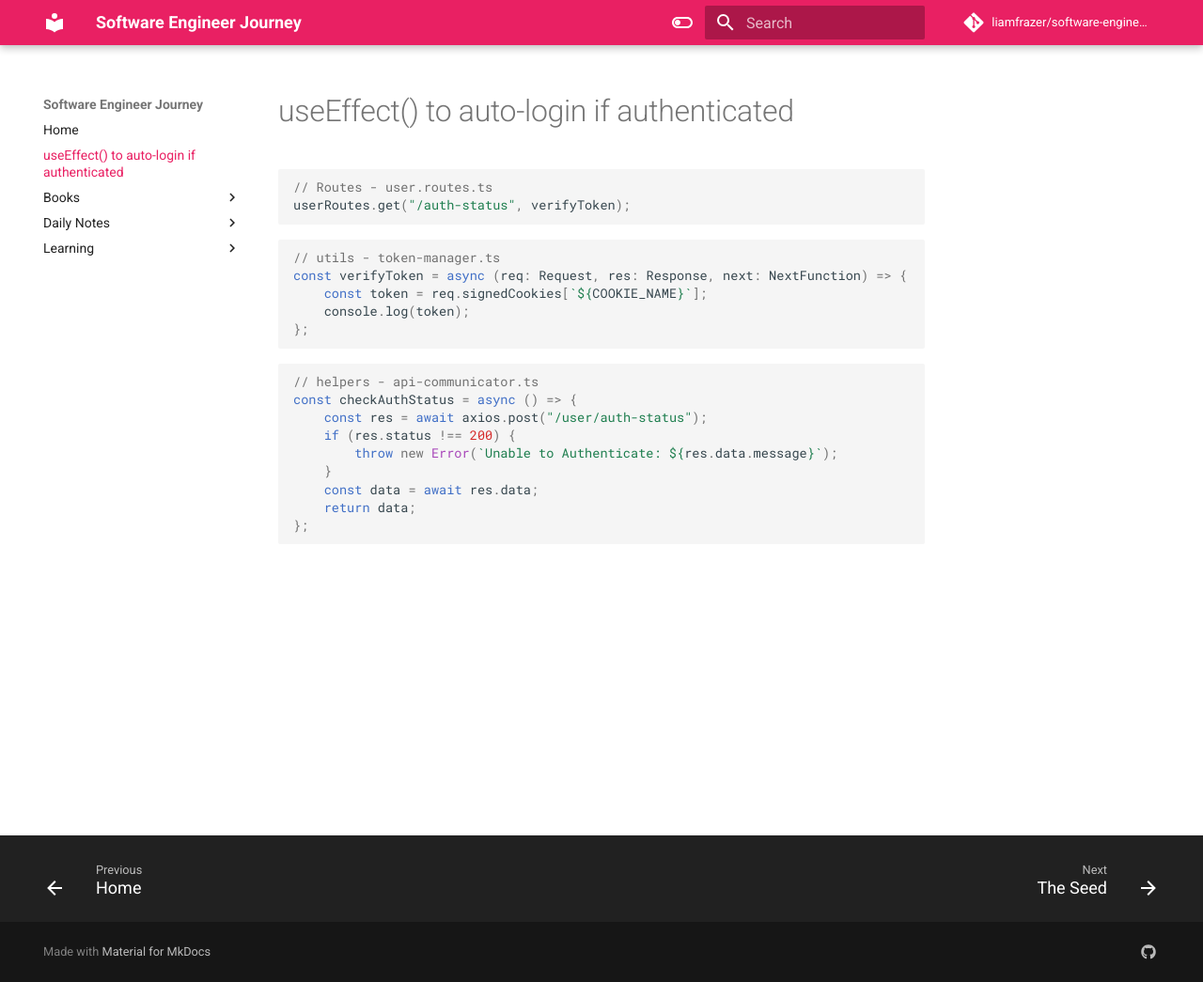
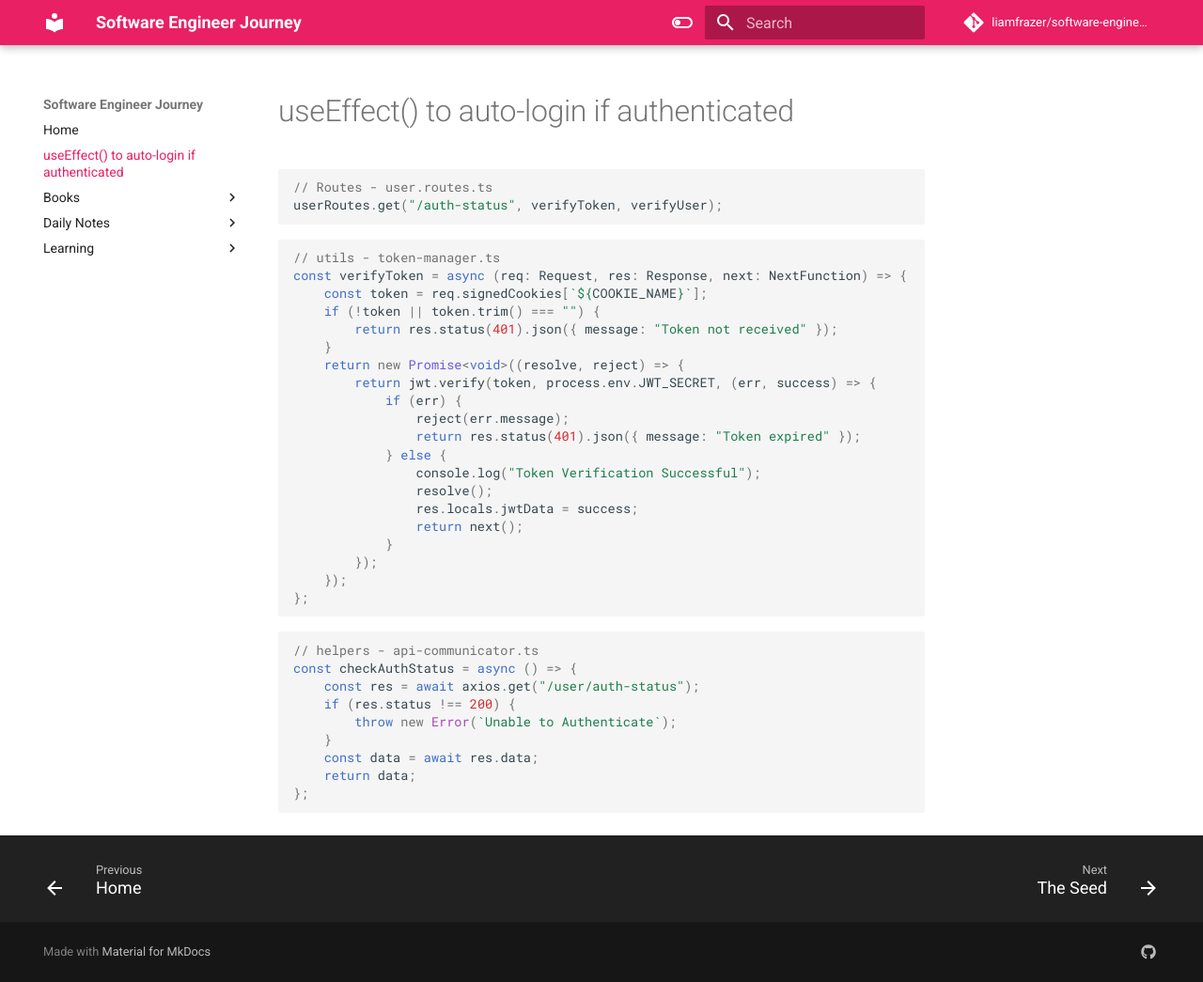
Before and after one commit to liamfrazer/software-engineer-journey, an MkDocs documentation site: the page built from docs/useEffect() to auto-login if authenticated.md, in a window 1280 px wide and 1045 px high. Shown: the whole window at 94% size. Built offline with MkDocs 1.6.1 and Material for MkDocs 9.7.7, drawn with Linux system fonts in a browser that asks for light colours; comment, search, counter and statistics services are not loaded.

Commit message:
vault backup: 2023-12-31 14:14:01

````diff
--- a/docs/useEffect() to auto-login if authenticated.md
+++ b/docs/useEffect() to auto-login if authenticated.md
@@ -8,21 +8,36 @@ tags:
 
 ```jsx
 // Routes - user.routes.ts
-userRoutes.get("/auth-status", verifyToken);
+userRoutes.get("/auth-status", verifyToken, verifyUser);
 ```
 ```jsx
 // utils - token-manager.ts
 const verifyToken = async (req: Request, res: Response, next: NextFunction) => {
 	const token = req.signedCookies[`${COOKIE_NAME}`];
-	console.log(token);
+	if (!token || token.trim() === "") {
+		return res.status(401).json({ message: "Token not received" });
+	}
+	return new Promise<void>((resolve, reject) => {
+		return jwt.verify(token, process.env.JWT_SECRET, (err, success) => {
+			if (err) {
+				reject(err.message);
+				return res.status(401).json({ message: "Token expired" });
+			} else {
+				console.log("Token Verification Successful");
+				resolve();
+				res.locals.jwtData = success;
+				return next();
+			}
+		});
+	});
 };
 ```
 ```jsx
 // helpers - api-communicator.ts
 const checkAuthStatus = async () => {
-	const res = await axios.post("/user/auth-status");
+	const res = await axios.get("/user/auth-status");
 	if (res.status !== 200) {
-		throw new Error(`Unable to Authenticate: ${res.data.message}`);
+		throw new Error(`Unable to Authenticate`);
 	}
 	const data = await res.data;
 	return data;
````
